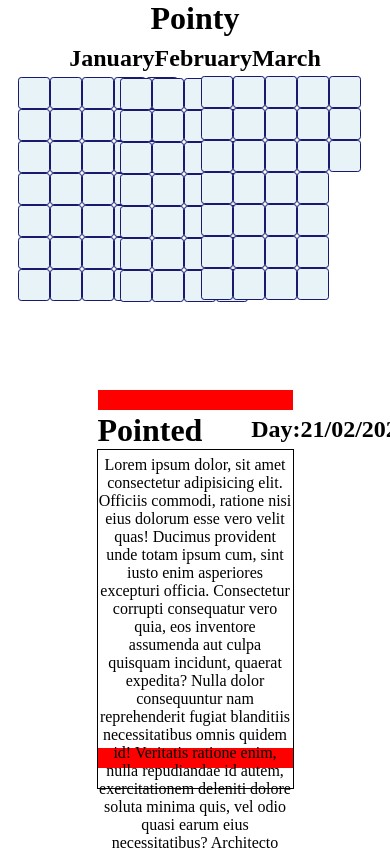
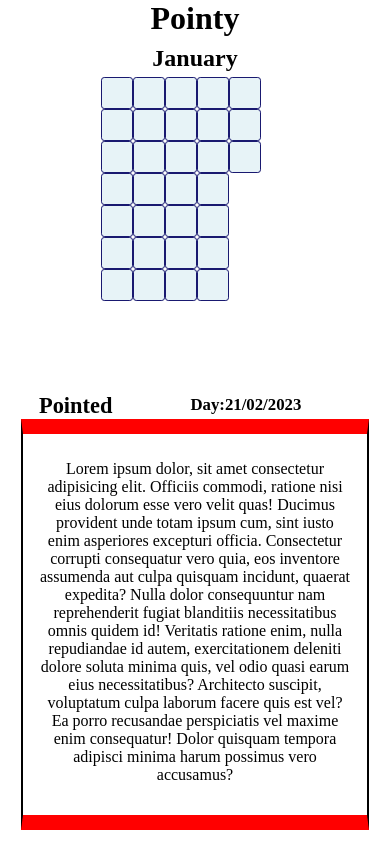
Before and after one commit to ShubhamSukum/Pointy, a plain HTML site: page index.html in a window 390 px wide. Shown: the top 850 px of the page. Drawn offline with Linux system fonts and the light colour scheme.

Commit message:
Almighty PUSH

```diff
--- a/index.html
+++ b/index.html
@@ -7,6 +7,31 @@
     <title>Kranos</title>
 
     <link rel="stylesheet" href="style.css">
+    <style>
+        @media(max-width:1200px) {
+            .months{
+                justify-content: space-evenly;
+            }
+            .pointed{
+                width:80vw;
+            }
+        }
+        @media(max-width:550px) {
+            .months{
+            width: auto;
+        }
+
+            .name-month {
+                display: none;
+            }
+            .name-month:first-child{
+                display: block;
+            }
+            .navu{
+               zoom: 0.7;
+            }
+        }
+    </style>
 </head>
 <body>
     <div class="main"><!-- Main -->
--- a/style.css
+++ b/style.css
@@ -40,9 +40,6 @@ p{
 
 .pointed{
     /* border: 1px red solid; */
-    border-bottom: 20px red solid;
-    border-top: 20px red solid;
-    height: 40vh;
     width: 50vw;
 }
 
@@ -70,9 +67,11 @@ b{
 }
 
 .babe{
-    height: 100%;
     width: 100%;
-    border: 1px solid black;
+    border: 15px solid red;
+    border-left: 2px solid black;
+    border-right: 2px solid black;
+    padding: 1rem;
 }
 
 .navu{
```
